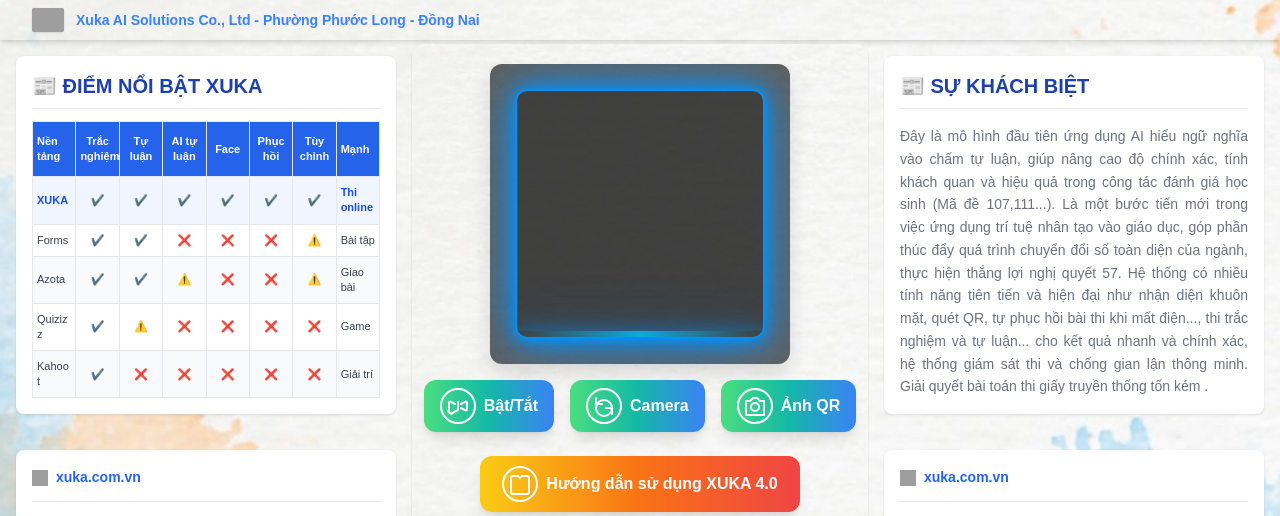
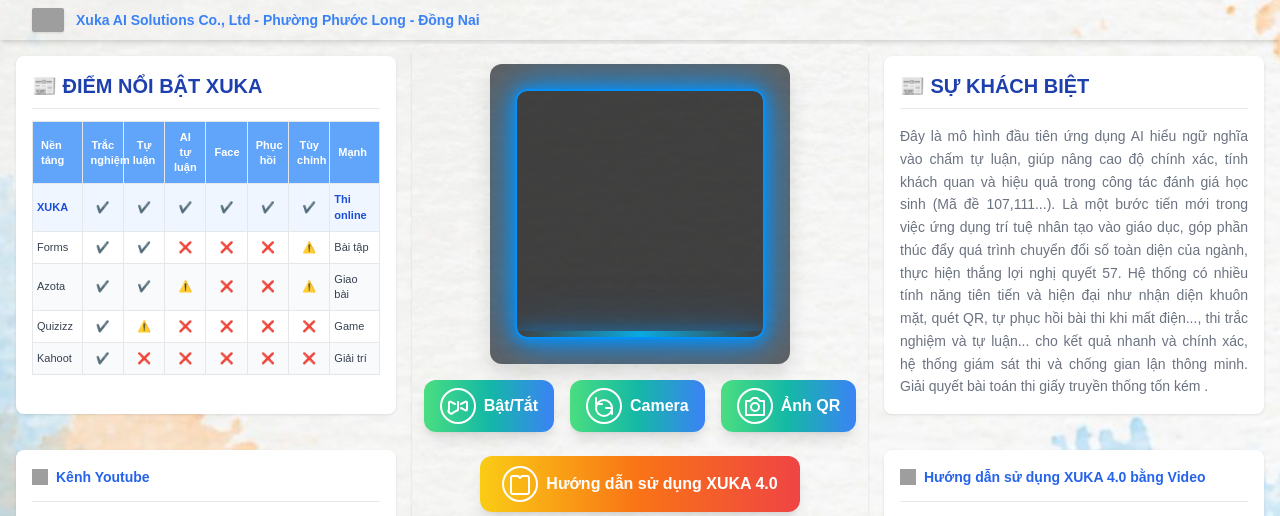
Before and after one commit to Namhuy123789/xuka, a Flask app: page /web in a window 1280 px wide. Shown: the part 140-656 px from the top of the page. Run offline with Flask 3, Linux system fonts and the light colour scheme; parts of the project's set-up code (start-up, migrations or seed data) failed here and were passed over; some libraries are stand-ins or nearby versions; grey boxes are pictures that could not be loaded.

Commit message:
Update index_web.html

```diff
--- a/templates/index_web.html
+++ b/templates/index_web.html
@@ -214,18 +214,19 @@
                text-[11px] leading-snug
                border-collapse table-fixed">
 
-        <thead class="bg-blue-600 text-white">
-          <tr>
-            <th class="border px-1 py-3 text-left">Nền tảng</th>
-            <th class="border px-1 py-3">Trắc nghiệm</th>
-            <th class="border px-1 py-3">Tự luận</th>
-            <th class="border px-1 py-3">AI tự luận</th>
-            <th class="border px-1 py-3">Face</th>
-            <th class="border px-1 py-3">Phục hồi</th>
-            <th class="border px-1 py-3">Tùy chỉnh</th>
-            <th class="border px-1 py-3 text-left">Mạnh</th>
-          </tr>
-        </thead>
+        <thead class="bg-blue-400 text-white">
+  <tr>
+    <th class="border px-2 py-2 text-left w-12">Nền tảng</th>
+    <th class="border px-2 py-2 w-10 text-center">Trắc nghiệm</th>
+    <th class="border px-2 py-2 w-10 text-center">Tự luận</th>
+    <th class="border px-2 py-2 w-10 text-center">AI tự luận</th>
+    <th class="border px-2 py-2 w-10 text-center">Face</th>
+    <th class="border px-2 py-2 w-10 text-center">Phục hồi</th>
+    <th class="border px-2 py-2 w-10 text-center">Tùy chỉnh</th>
+    <th class="border px-2 py-2 text-left w-12">Mạnh</th>
+  </tr>
+</thead>
+
 
         <tbody class="text-gray-700 break-words">
           <!-- XUKA -->
@@ -304,11 +305,11 @@
            alt="Biểu tượng Xuka"
            class="w-4 h-4"
            loading="lazy">
-      <a href="https://xuka.com.vn/huongdan"
+      <a href="https://www.youtube.com/@TuanPham-zm2jc"
          target="_blank"
          rel="noopener"
          class="text-blue-600 font-semibold hover:underline">
-        xuka.com.vn
+        Kênh Youtube
       </a>
     </li>
   </ul>
@@ -330,6 +331,8 @@
 
   <!-- Main Column -->
   <main id="main-column" class="flex flex-col gap-3 w-full sm:w-2/5">
+
+
   <section id="qr-login"
     class="bg-[url('/static/h.jpg')] bg-cover bg-center p-1 rounded-xl shadow text-center flex-1">
 
@@ -487,7 +490,7 @@
          target="_blank"
          rel="noopener"
          class="text-blue-600 font-semibold hover:underline">
-        xuka.com.vn
+        Hướng dẫn sử dụng XUKA 4.0 bằng Video
       </a>
     </li>
   </ul>
```
